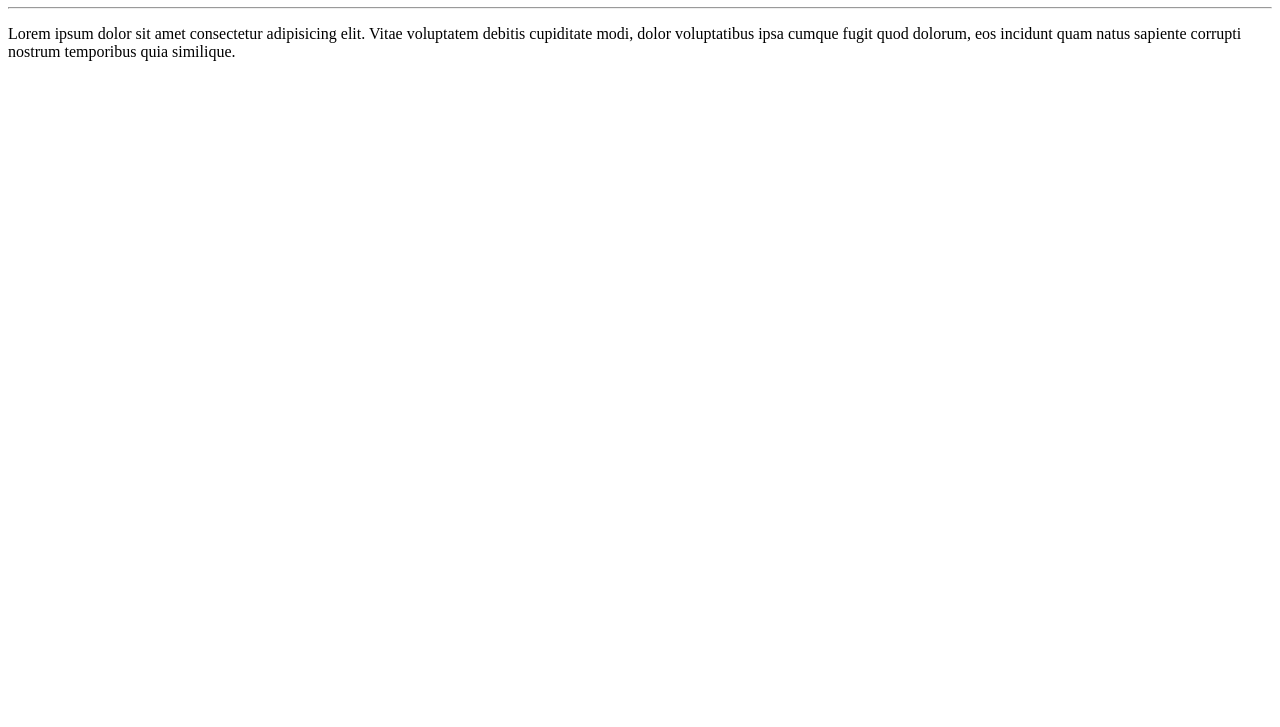
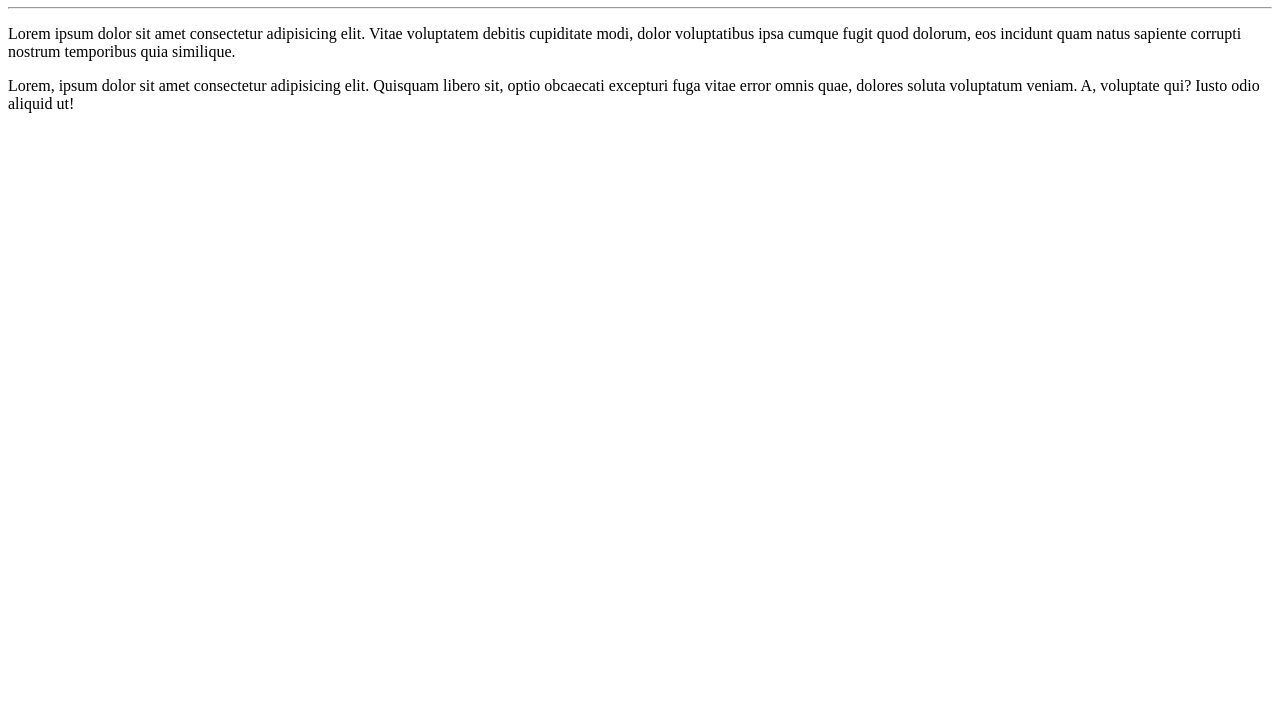
Before and after one commit to AlanPedroD/Ola-mundo, a plain HTML site: page site-exemplo/index.html in a window 1280 px wide. Shown: the part 73-800 px from the top of the page. Drawn offline with Linux system fonts and the light colour scheme.

Commit message:
Adicionei um paragrafo

```diff
--- a/site-exemplo/index.html
+++ b/site-exemplo/index.html
@@ -12,5 +12,6 @@
     <p>Lorem ipsum dolor sit amet consectetur adipisicing elit.
     Vitae voluptatem debitis cupiditate modi, dolor voluptatibus
     ipsa cumque fugit quod dolorum, eos incidunt quam natus sapiente corrupti nostrum temporibus quia similique.</p>
+    <p>Lorem, ipsum dolor sit amet consectetur adipisicing elit. Quisquam libero sit, optio obcaecati excepturi fuga vitae error omnis quae, dolores soluta voluptatum veniam. A, voluptate qui? Iusto odio aliquid ut!</p>
 </body>
 </html>
```
